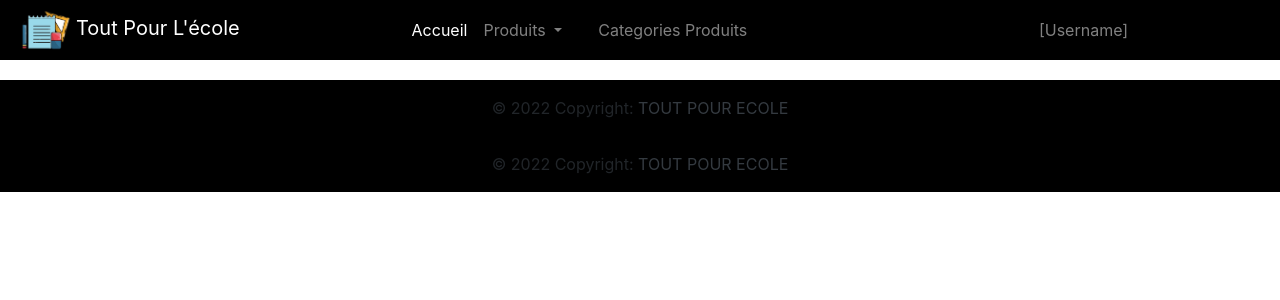
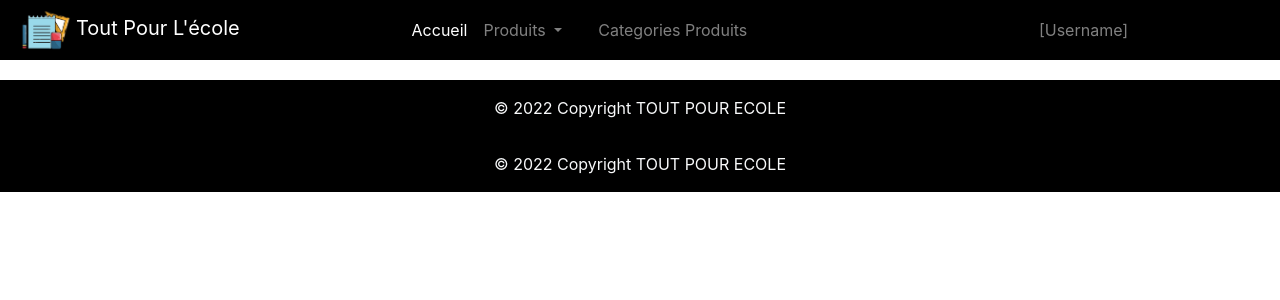
Before and after one commit to tomavo/RepositoryboutiqueSn, an Angular app in the folder boutique/: page /footer in a window 1280 px wide. Shown: the top 300 px of the page. Built offline with nearby package versions, Linux system fonts and the light colour scheme.

Commit message:
Update footer.component.html

```diff
--- a/boutique/src/app/components/footer/footer.component.html
+++ b/boutique/src/app/components/footer/footer.component.html
@@ -1,8 +1,8 @@
 <footer class="bg-light text-center text-lg-start">
   <!-- Copyright -->
-  <div class="text-center p-3 bg-dark" >
-    © 2022 Copyright:
-    <a class="text-dark" href="https://mdbootstrap.com/">TOUT POUR ECOLE</a>
+  <div class="text-center p-3 bg-dark text-light" >
+    © 2022 Copyright
+    <a class="text-light" href="https://mdbootstrap.com/">TOUT POUR ECOLE</a>
   </div>
   <!-- Copyright -->
 </footer>
```
